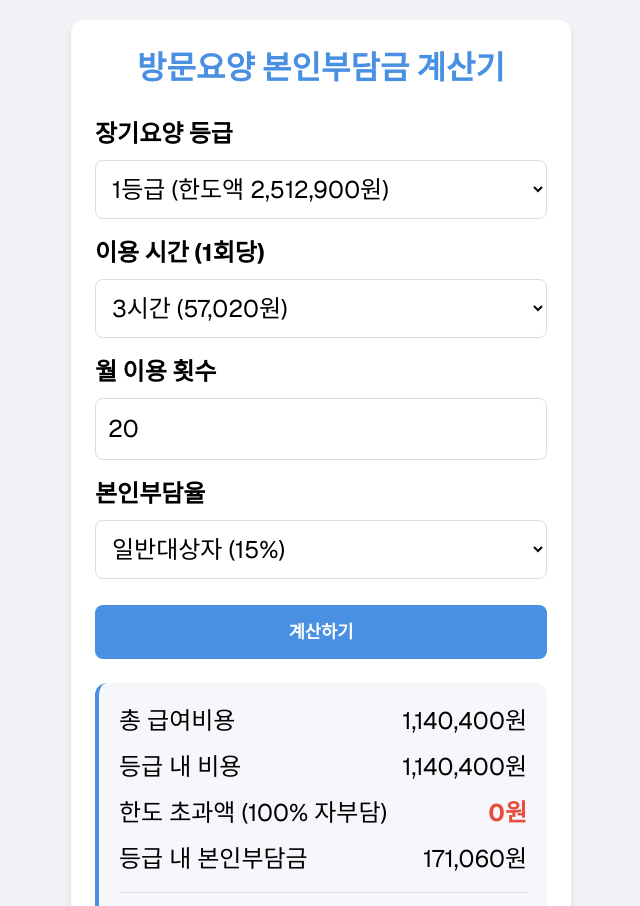
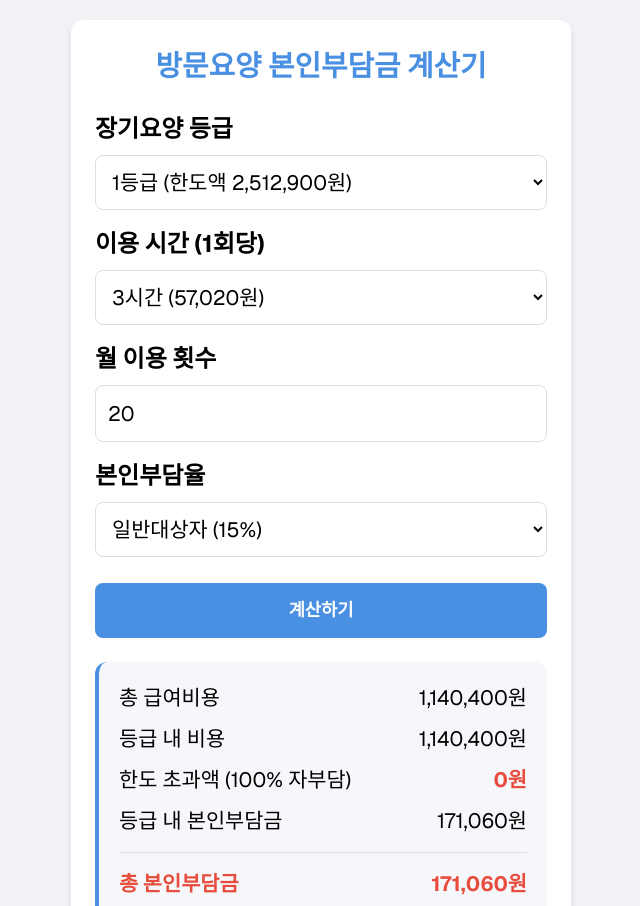
Before and after one commit to jungjk73/long-term-care-frontend, a Next.js app: page / in a window 1280 px wide. Shown: the top 906 px of the page, without its empty margins (319-959 px from the left). Built offline with nearby package versions, Linux system fonts and the light colour scheme.

Commit message:
글씨 크기 조정

```diff
--- a/app/page.tsx
+++ b/app/page.tsx
@@ -57,12 +57,12 @@ export default function Home() {
     return (
         <div className="min-h-screen bg-[#f0f2f5] p-5 flex justify-center items-start font-sans">
             <div className="w-full max-w-[500px] bg-white p-6 rounded-[12px] shadow-[0_4px_6px_rgba(0,0,0,0.1)]">
-                <h1 className="text-[2rem] text-center text-[#4a90e2] font-bold mb-6">방문요양 본인부담금 계산기</h1>
+                <h1 className="text-[1.8rem] text-center text-[#4a90e2] font-bold mb-6">방문요양 본인부담금 계산기</h1>
 
                 <div className="mb-4 text-black">
                     <label className="block font-bold mb-2 text-[1.5rem]">장기요양 등급</label>
                     <select
-                        className="w-full p-3 border border-[#ddd] rounded-lg text-[1.5rem] bg-white"
+                        className="w-full p-3 border border-[#ddd] rounded-lg text-[1.3rem] bg-white"
                         value={grade}
                         onChange={(e) => setGrade(e.target.value)}
                     >
@@ -77,7 +77,7 @@ export default function Home() {
                 <div className="mb-4 text-black">
                     <label className="block font-bold mb-2 text-[1.5rem]">이용 시간 (1회당)</label>
                     <select
-                        className="w-full p-3 border border-[#ddd] rounded-lg text-[1.5rem] bg-white"
+                        className="w-full p-3 border border-[#ddd] rounded-lg text-[1.3rem] bg-white"
                         value={serviceTime}
                         onChange={(e) => setServiceTime(Number(e.target.value))}
                     >
@@ -95,7 +95,7 @@ export default function Home() {
                     <label className="block font-bold mb-2 text-[1.5rem]">월 이용 횟수</label>
                     <input
                         type="number"
-                        className="w-full p-3 border border-[#ddd] rounded-lg text-[1.5rem] bg-white text-black"
+                        className="w-full p-3 border border-[#ddd] rounded-lg text-[1.3rem] bg-white text-black"
                         value={days}
                         min="1"
                         max="31"
@@ -106,7 +106,7 @@ export default function Home() {
                 <div className="mb-4 text-black">
                     <label className="block font-bold mb-2 text-[1.5rem]">본인부담율</label>
                     <select
-                        className="w-full p-3 border border-[#ddd] rounded-lg text-[1.5rem] bg-white"
+                        className="w-full p-3 border border-[#ddd] rounded-lg text-[1.3rem] bg-white"
                         value={rate}
                         onChange={(e) => setRate(Number(e.target.value))}
                     >
@@ -125,23 +125,23 @@ export default function Home() {
                 </button>
 
                 <div className="mt-6 p-5 bg-[#f5f7fa] rounded-[12px] border-l-4 border-[#4a90e2] text-black">
-                    <div className="flex justify-between mb-[10px] text-[1.5rem]">
+                    <div className="flex justify-between mb-[10px] text-[1.3rem]">
                         <span>총 급여비용</span>
                         <span>{result.totalCost.toLocaleString()}원</span>
                     </div>
-                    <div className="flex justify-between mb-[10px] text-[1.5rem]">
+                    <div className="flex justify-between mb-[10px] text-[1.3rem]">
                         <span>등급 내 비용</span>
                         <span>{result.withinLimitCost.toLocaleString()}원</span>
                     </div>
-                    <div className="flex justify-between mb-[10px] text-[1.5rem]">
+                    <div className="flex justify-between mb-[10px] text-[1.3rem]">
                         <span>한도 초과액 (100% 자부담)</span>
                         <span className="text-[#e74c3c] font-bold">{result.overLimitCost.toLocaleString()}원</span>
                     </div>
-                    <div className="flex justify-between mb-[10px] text-[1.5rem]">
+                    <div className="flex justify-between mb-[10px] text-[1.3rem]">
                         <span>등급 내 본인부담금</span>
                         <span>{result.withinLimitSelfPay.toLocaleString()}원</span>
                     </div>
-                    <div className="flex justify-between mt-[15px] pt-[15px] border-t border-[#ddd] font-bold text-[1.5rem] text-[#e74c3c]">
+                    <div className="flex justify-between mt-[15px] pt-[15px] border-t border-[#ddd] font-bold text-[1.3rem] text-[#e74c3c]">
                         <span>총 본인부담금</span>
                         <span>{result.finalSelfPay.toLocaleString()}원</span>
                     </div>
```
